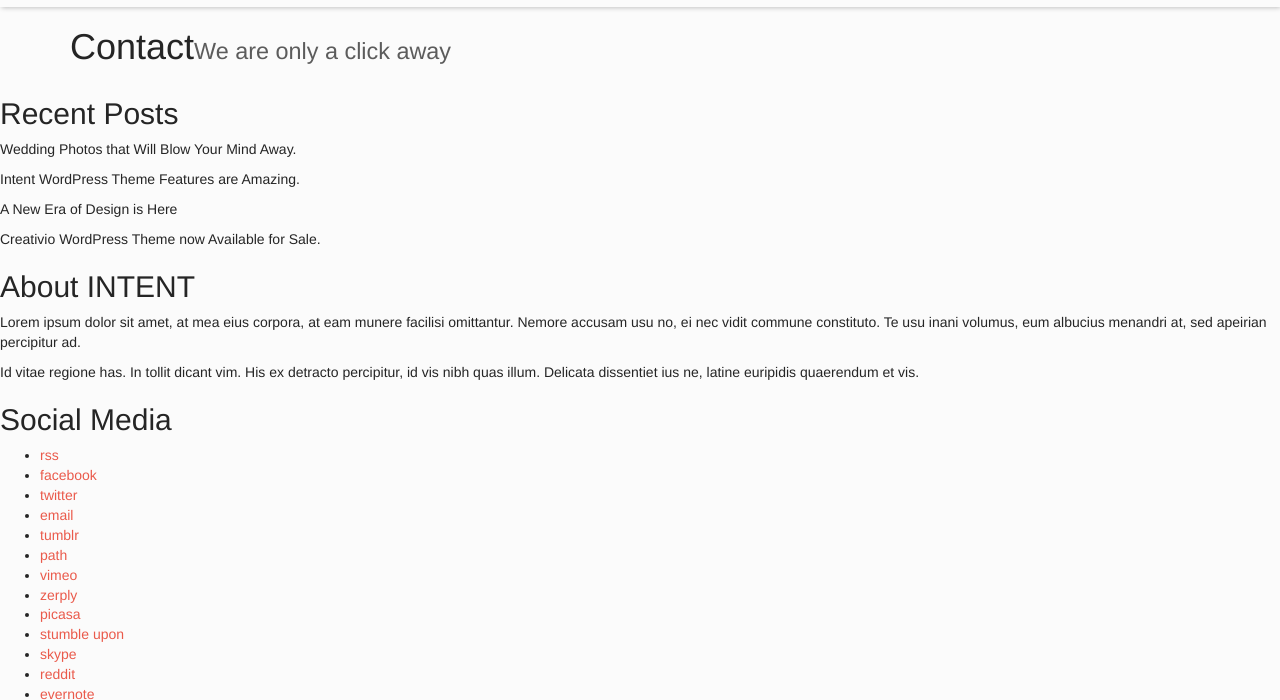
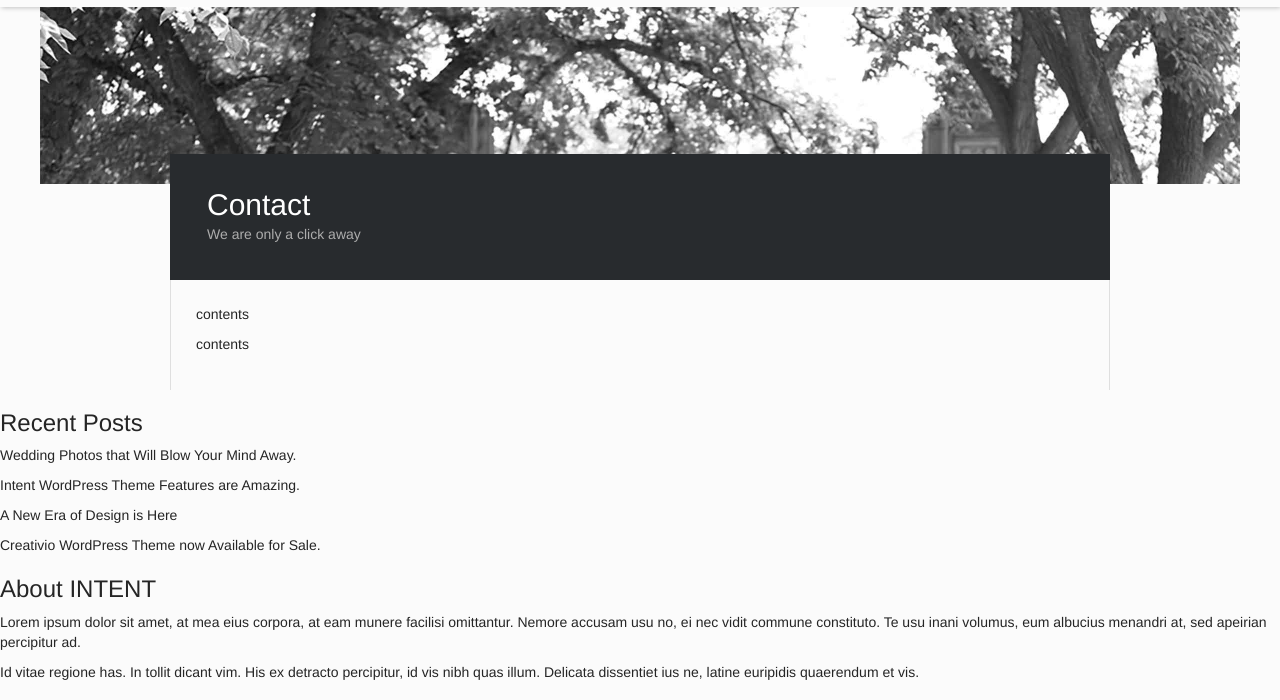
Before and after one commit to AurizedStudio/portfolio04Intent, a website: page htdocs/layout.html in a window 1280 px wide. Shown: the part 98-798 px from the top of the page. Drawn offline with nearby package versions, Linux system fonts and the light colour scheme.

Commit message:
#6 <section id="main">部分マスター html,css作成

```diff
--- a/htdocs/layout.html
+++ b/htdocs/layout.html
@@ -63,13 +63,17 @@
     </div>
     <!-- / .navbar -->
 </header>
-<section id="main">
-    <!-- ページテーマ背景画像（下層）/ スライダー（トップ） -->
-    <div class="bg-pagetheme"></div>
-    <div class="container">
-        <h1>Contact<small>We are only a click away</small></h1>
+<!-- ページテーマ背景画像（下層）/ スライダー（トップ） -->
+<div class="bg-pagetheme"></div>
+<section id="main" class="main">
+    <header class="main-header">
+        <h1 class="main-header-h1">Contact<br>
+            <small>We are only a click away</small></h1>
+    </header>
+    <div class="main-contents">
+        <p>contents</p>
+        <p>contents</p>
     </div>
-    <!-- / .container -->
 </section>
 <!-- / #main -->
 <footer>
--- a/scss/_main.scss
+++ b/scss/_main.scss
@@ -1,9 +1,12 @@
 
-/* font追加 */
+/*
+ * 	  font追加
+ */
+/* ciロゴ、gnav */
 @import url(http://fonts.googleapis.com/css?family=Bitter);
 
 /*
- * 	header
+ * 	  .header
  */
 .sns {
     background-color: $gray-darkest;
@@ -88,3 +91,44 @@
         }
     }
 }
+
+/*
+ * 	  .bg-pagetheme（テーマ背景画像）
+ */
+.bg-pagetheme {
+    background-repeat: no-repeat;
+    background-position: center top;
+    background-size: 1200px 177px; // 2400 354
+    height: 177px;
+    .contact-page & {
+        background-image: url(../img/bg-pagetheme-contact.jpg);
+    }
+}
+
+/*
+ * 	  .main
+ */
+.main {
+    @include clearfix();
+    margin: -30px auto 0;
+    width: $width-container;
+}
+.main-header {
+    background-color: $gray-darker;
+}
+.main-header-h1 {
+    margin: 0;
+    padding: 39px 37px;
+    line-height: $line-height-xsmall;
+    font-size: $font-size-h1;
+    color: #fff;
+    small {
+        font-size: $font-size-base;
+        color: $gray-lighter;
+    }
+}
+.main-contents {
+    padding: 25px;
+    border-right: 1px $gray-lightest solid;
+    border-left: 1px $gray-lightest solid;
+}
--- a/scss/_variables.scss
+++ b/scss/_variables.scss
@@ -16,7 +16,8 @@ $gray-darker:     #282b2e; // h1 bg
 $gray-dark:        #252525; // normal text, gnav
 $gray:                 #464646;
 $gray-light:        #5c5c5c;
-$gray-lighter:     #adadad; // footer text
+$gray-lighter:     #adadad; // footer text, h1 sub text
+$gray-lightest: #dfdfdf; // main border
 
 $brand-primary: #ea5a4b; // Intent Red
 $brand-success:         #5cb85c !default;
@@ -58,11 +59,12 @@ $font-size-large:         ceil(($font-size-base * 1.25)) !default; // ~18px
 $font-size-small:         ceil(($font-size-base * 0.85)) !default; // ~12px
 $font-size-xlarge: ceil(($font-size-base * 1.42)); // 20px
 
-$font-size-h1:            floor(($font-size-base * 2.6)) !default; // ~36px
-$font-size-h2:            floor(($font-size-base * 2.15)) !default; // ~30px
-$font-size-h3:            ceil(($font-size-base * 1.7)) !default; // ~24px
-$font-size-h4:            ceil(($font-size-base * 1.25)) !default; // ~18px
-$font-size-h5:            $font-size-base !default;
+// $font-size-h1:            floor(($font-size-base * 2.6)) !default; // ~36px
+$font-size-h1:            floor(($font-size-base * 2.15)) !default; // ~30px
+$font-size-h2:            ceil(($font-size-base * 1.7)) !default; // ~24px
+$font-size-h3:            ceil(($font-size-base * 1.25)) !default; // ~18px
+$font-size-h4:            $font-size-base !default;
+$font-size-h5:            ceil(($font-size-base * 0.85)) !default; // ~12px
 $font-size-h6:            ceil(($font-size-base * 0.85)) !default; // ~12px
 
 // ** Unit-less `line-height` for use in components like buttons.
@@ -107,6 +109,7 @@ $padding-xs-horizontal:     5px !default;
 
 $line-height-large:         1.33 !default;
 $line-height-small:         1.5 !default;
+$line-height-xsmall: .8;
 
 $border-radius-base:        4px !default;
 $border-radius-large:       6px !default;
```
Also changed, not shown: htdocs/css/style.css, htdocs/img/bg-pagetheme-contact.jpg (added), 2 other files.
